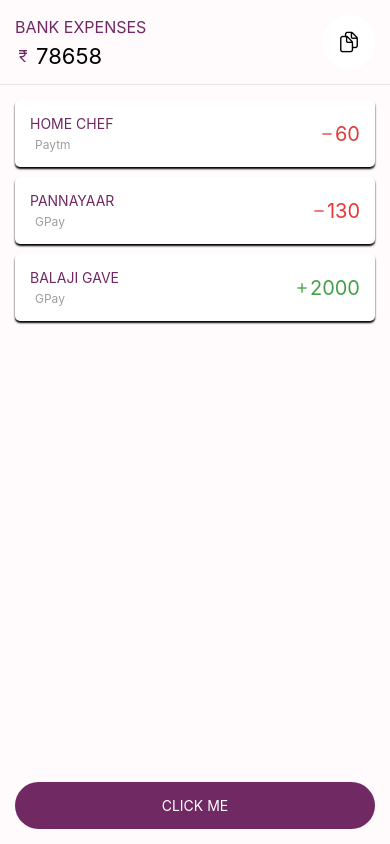
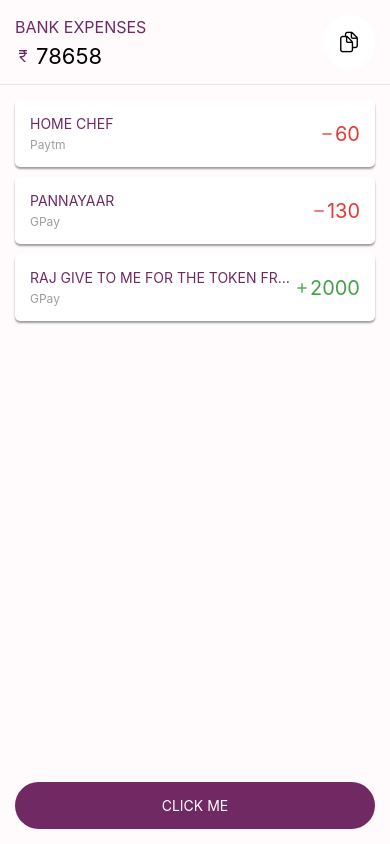
Before and after one commit to ASakkeer/rn-my-journey, a React Native app: screen / in a window 390 px wide. Built offline with nearby package versions, Linux system fonts and the light colour scheme.

Commit message:
Screen splited

```diff
--- a/App.js
+++ b/App.js
@@ -1,62 +1,13 @@
 import React from 'react';
-import {StyleSheet} from 'react-native';
 import {SafeAreaProvider} from 'react-native-safe-area-context';
-import {
-  BreakSpace,
-  Button,
-  Text,
-  TextInput,
-  View,
-} from './src/components/common';
-import {Card, Header} from './src/components/layout';
-import {PRIMARY_LIGHT, WHITE} from './src/utils/colors';
-
-const dummyData = [
-  {
-    id: 1,
-    title: 'HOME CHEF',
-    description: 'Paytm',
-    type: 'd',
-    value: '60',
-  },
-  {
-    id: 2,
-    title: 'PANNAYAAR',
-    description: 'GPay',
-    type: 'd',
-    value: '130',
-  },
-  {
-    id: 3,
-    title: 'BALAJI GAVE',
-    description: 'GPay',
-    type: 'c',
-    value: '2000',
-  },
-];
+import {ListScreen} from './src/components/pages';
 
 function App() {
   return (
     <SafeAreaProvider>
-      <View flex={1} backgroundColor={PRIMARY_LIGHT}>
-        <Header title="BANK EXPENSES" total={78658} />
-        <View vPadding={15} hPadding={15} flex={1}>
-          <View flex={1}>
-            {dummyData?.map(item => (
-              <Card itemData={item} key={item?.id} />
-            ))}
-          </View>
-          <Button>
-            <Text textCenter color={WHITE}>
-              CLICK ME
-            </Text>
-          </Button>
-        </View>
-      </View>
+      <ListScreen />
     </SafeAreaProvider>
   );
 }
 
-const _styles = StyleSheet.create({});
-
 export default App;
--- a/src/components/common/Button.js
+++ b/src/components/common/Button.js
@@ -35,12 +35,6 @@ const Button = ({
     borderRadius && {borderRadius},
   ];
 
-  const buttonTextStyles = [
-    styles.title,
-    titleStyle,
-    center && {textAlign: 'center'},
-  ];
-
   return (
     <RNTouchableOpacity
       onPress={onPress}
--- a/src/components/layout/Card.js
+++ b/src/components/layout/Card.js
@@ -27,7 +27,9 @@ const Card = React.memo(function Card({itemData, marginBottom = 10}) {
       hPadding={15}>
       <View flex={1}>
         <View style={styles.userInfo} row aCenter>
-          <Text color={PRIMARY}>{itemData?.title}</Text>
+          <Text numberOfLines={1} ellipsizeMode={'tail'} color={PRIMARY}>
+            {itemData?.title}
+          </Text>
         </View>
         <View row aCenter>
           <Text style={styles.balanceText}>{itemData?.description}</Text>
@@ -55,7 +57,7 @@ const styles = StyleSheet.create({
     borderColor: GREY_X_LIGHT,
     backgroundColor: WHITE,
     borderRadius: 5,
-    shadowColor: '#000',
+    shadowColor: GREY_MEDIUM,
     shadowOffset: {width: 0, height: 2},
     shadowOpacity: 3,
     shadowRadius: 2,
@@ -65,7 +67,6 @@ const styles = StyleSheet.create({
     marginBottom: 5,
   },
   balanceText: {
-    marginLeft: 5,
     color: GREY_MEDIUM,
     fontSize: 12,
   },
--- /dev/null
+++ b/src/components/pages/ListScreen.js
@@ -0,0 +1,50 @@
+import React from 'react';
+import {Button, Text, View} from '../common';
+import {Card, Header} from '../layout';
+import {PRIMARY_LIGHT, WHITE} from '../../utils/colors';
+
+const dummyData = [
+  {
+    id: 1,
+    title: 'HOME CHEF',
+    description: 'Paytm',
+    type: 'd',
+    value: '60',
+  },
+  {
+    id: 2,
+    title: 'PANNAYAAR',
+    description: 'GPay',
+    type: 'd',
+    value: '130',
+  },
+  {
+    id: 3,
+    title: 'RAJ GIVE TO ME FOR THE TOKEN FROM THE PUGA',
+    description: 'GPay',
+    type: 'c',
+    value: '2000',
+  },
+];
+
+function ListScreen() {
+  return (
+    <View flex={1} backgroundColor={PRIMARY_LIGHT}>
+      <Header title="BANK EXPENSES" total={78658} />
+      <View vPadding={15} hPadding={15} flex={1}>
+        <View flex={1}>
+          {dummyData?.map(item => (
+            <Card itemData={item} key={item?.id} />
+          ))}
+        </View>
+        <Button>
+          <Text textCenter color={WHITE}>
+            CLICK ME
+          </Text>
+        </Button>
+      </View>
+    </View>
+  );
+}
+
+export default ListScreen;
--- a/src/components/pages/index.js
+++ b/src/components/pages/index.js
@@ -0,0 +1,3 @@
+import ListScreen from './ListScreen';
+
+export {ListScreen};
```
